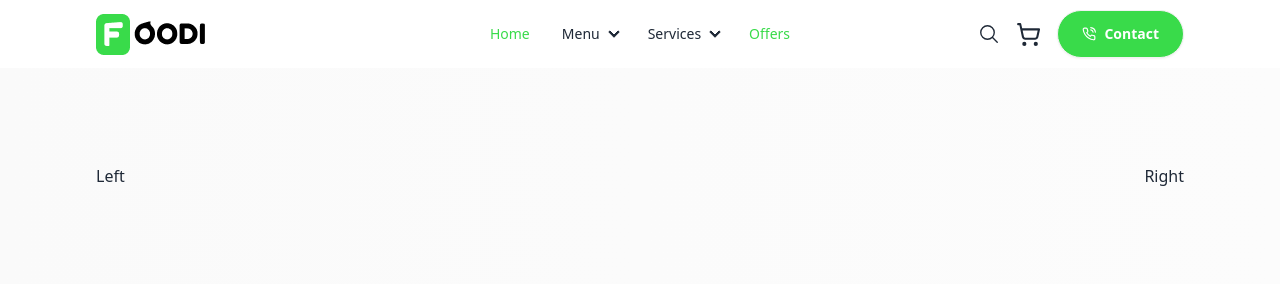
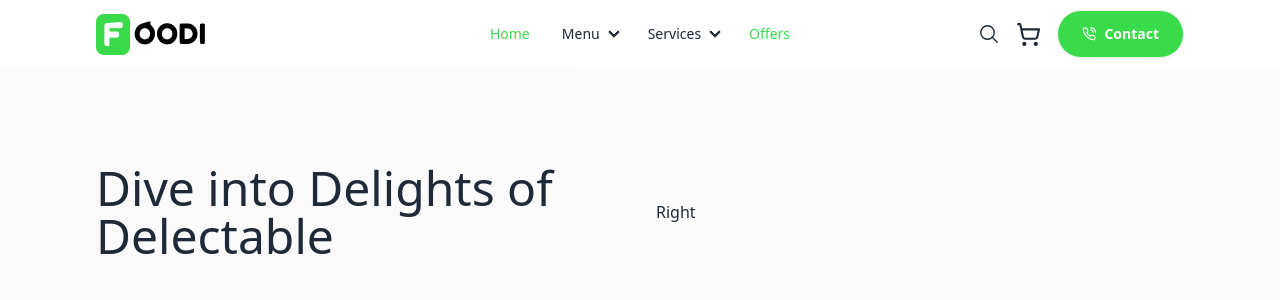
Before and after one commit to Sahil3982/Foodify, a React (Vite) app in the folder frontend/: page / in a window 1280 px wide. Shown: the top 300 px of the page. Built offline with nearby package versions, Linux system fonts and the light colour scheme.

Commit message:
Update Banner.jsx

```diff
--- a/frontend/src/Components/Banner.jsx
+++ b/frontend/src/Components/Banner.jsx
@@ -3,9 +3,13 @@
 const Banner = () => {
   return (
     <div className='section-container bg-gradient-to-r from-[#FAFAFA] from-0% to-[#FCFCFC] to-100%'>
-      <div className='py-24 flex justify-between'>
-        <div className=''>Left</div>
-        <div className=''>Right</div>
+      <div className='py-24 flex flex-col md:flex-row justify-between  items-center   gap-8 '>
+        {/* text */}
+        <div className='md:w-1/2'>
+          <h2 className='md:text-5xl'>Dive into Delights of Delectable</h2>
+        </div>
+        {/* image */}
+        <div className='md:w-1/2'>Right</div>
       </div>
     </div>
   )
```
